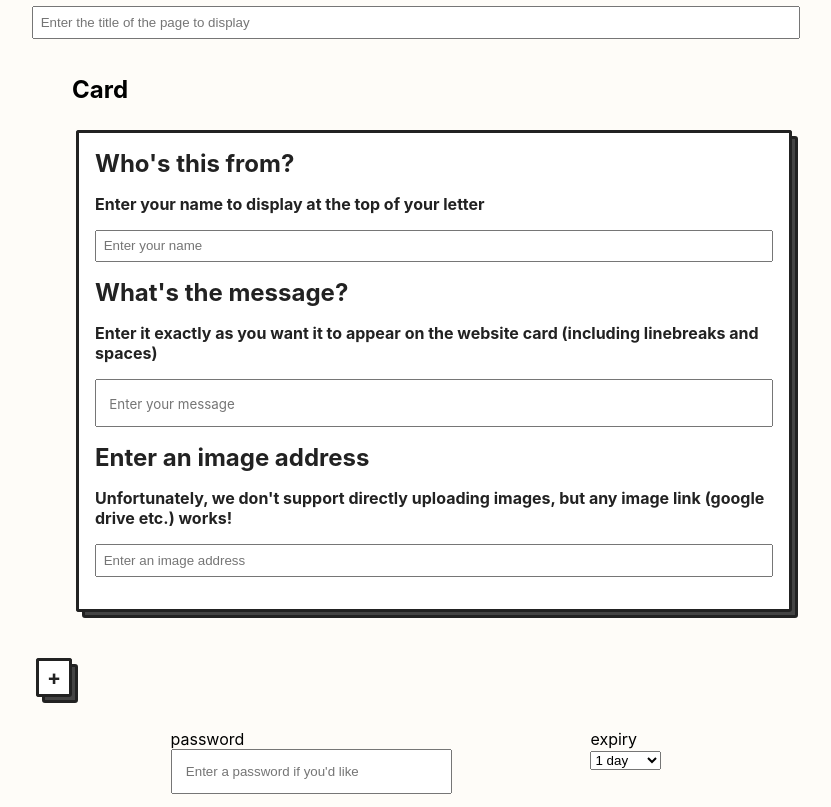
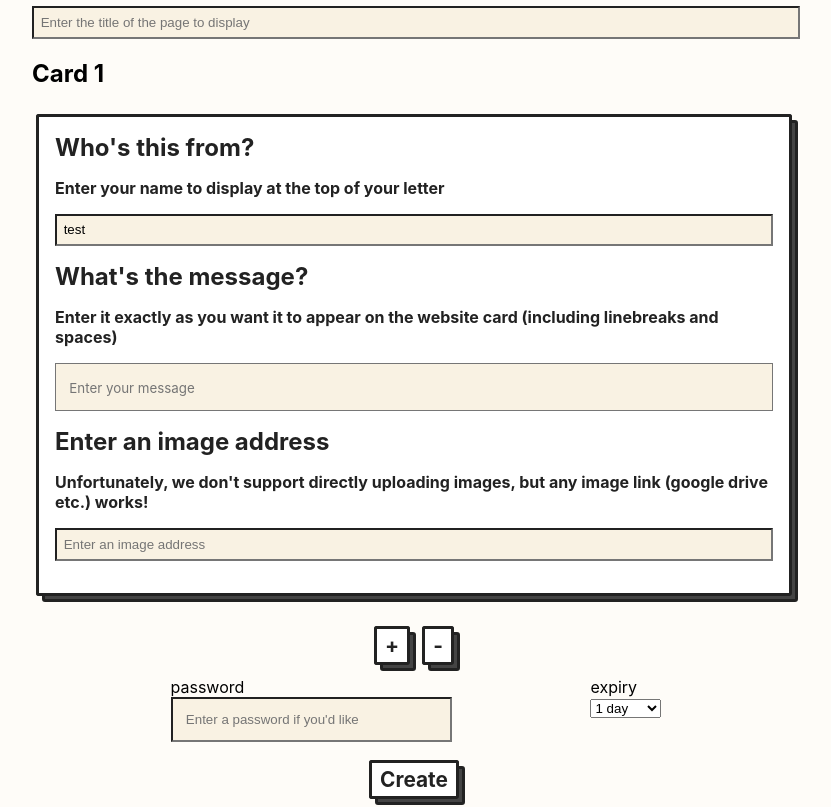
Before and after one commit to amirgamil/carly, a Next.js app in the folder frontend/: page / in a window 1280 px wide. Shown: the part 1820-2627 px from the top of the page, without its empty margins (224-1055 px from the left). Built offline with nearby package versions, Linux system fonts and the light colour scheme.

Commit message:
fix multiple cards on frontend

```diff
--- a/frontend/src/components/Content.js
+++ b/frontend/src/components/Content.js
@@ -8,10 +8,16 @@ const TextInput = styled.textarea`
 `;
 
 export default function Content({placeholderTxt, content, onchange}) {
+
+    const handleChange = (evt) => {
+        onchange(evt.target.value);
+        evt.preventDefault();
+    }
+
     return (
         <div className = "block-body">
             <TextInput className = "editor" placeholder = {placeholderTxt}
-            onChange={(evt) => onchange(evt.target.value)} value = {content} />
+            onChange={(evt) => handleChange(evt)} value = {content} />
             <div className = {`p-heights ${content.endsWith("\n") ? "newLine" : ""}`}>{content}</div>
         </div>
     )
--- a/frontend/src/components/Entry.js
+++ b/frontend/src/components/Entry.js
@@ -8,25 +8,38 @@ margin: 0 auto;
 `;
 
 
-const Entry = ({key, nameLetter, setNameLetter, msg, setMsgLetter, imgAdd, setImgAdd}) => {
+const Entry = ({index, nameLetter, msg, imgAdd, dispatch}) => {
+    //no way to break this code up since we need to get data from child component and can't pass in
+    //callback with methods already set
+    const updateNameData = (value) => {
+        dispatch({operation: "update", key: "name", value: value, indexModify: index})
+    }
+
+    const updateMsgData = (value) => {
+        dispatch({operation: "update", key: "msg", value: value, indexModify: index})
+    }
+    const updateImgAdd = (value) => {
+        dispatch({operation: "update", key: "imgAdd", value: value, indexModify: index})
+    }
+
     return (
         <OptionContainer>
-            <h2>Card {key}</h2>
+            <h2>Card {index + 1}</h2>
             <div className="block wrapper" style={{padding: "0 1em 2em 1em"}}>
                 <OptionContainer>
                     <h1 className="option">Who's this from?</h1>
                     <p>Enter your name to display at the top of your letter</p>
-                    <Text placeholderTxt="Enter your name" value={nameLetter} onchange = {setNameLetter}/>
+                    <Text key={"name" + index} placeholderTxt="Enter your name" value={nameLetter} onchange = {updateNameData}/>
                 </OptionContainer>
                 <OptionContainer>
                     <h1 className="option">What's the message?</h1>
                     <p>Enter it exactly as you want it to appear on the website card (including linebreaks and spaces)</p>
-                    <Content placeholderTxt="Enter your message" content = {msg} onchange={setMsgLetter}/>
+                    <Content placeholderTxt="Enter your message" content = {msg} onchange={updateMsgData}/>
                 </OptionContainer>
                 <OptionContainer>
                     <h1 className="option">Enter an image address</h1>
                     <p>Unfortunately, we don't support directly uploading images, but any image link (google drive etc.) works!</p>
-                    <Text placeholderTxt="Enter an image address" value={imgAdd} onchange = {setImgAdd}/>
+                    <Text key={"name" + index} placeholderTxt="Enter an image address" value={imgAdd} onchange = {updateImgAdd}/>
                 </OptionContainer>
             </div>
         </OptionContainer>
--- a/frontend/src/components/Text.js
+++ b/frontend/src/components/Text.js
@@ -8,9 +8,13 @@ const TitleInput = styled.input`
 `;
 
 const Title = ({placeholderTxt, value, onchange}) => {
+    const handleChange = (evt) => {
+        onchange(evt.target.value);
+        evt.preventDefault();
+    }
     return (
         <TitleInput placeholder={placeholderTxt}
-        onChange={evt => onchange(evt.target.value)} value = {value} />
+        onChange={evt => handleChange(evt)} value = {value} />
     )
 }
 
--- a/frontend/src/pages/index.js
+++ b/frontend/src/pages/index.js
@@ -5,7 +5,7 @@ import styled from 'styled-components';
 import Intro from '../components/Intro.js'
 import Text from '../components/Text'
 import PopUp from '../components/PopUp'
-import { useState } from 'react'
+import { useReducer, useState } from 'react'
 import createLetter from '../https/createLetter'
 import Info from '../components/Info'
 import Entry from '../components/Entry';
@@ -20,11 +20,35 @@ const OptionContainer = styled.div`
     margin: 0 auto;
 `;
 
+//reducer takes (state, action) but we destructure action into the 4 values we need
+const reducer = (cardStore, {operation, key, value, indexModify}) => {
+  switch (operation) {
+    case "add":
+      return [...cardStore, {name: "", msg: "", imgAdd: ""}];
+    case "remove":
+      return cardStore.filter((_, index) => index !== key);
+    case "update":
+      //need to destructure state to create a new copy so that React picks up the change to rerender!
+      let newCardStore = [...cardStore]
+      newCardStore.forEach((data, index) => {
+        if (index === indexModify) {
+          data[key] = value;
+        }
+        return data;
+      });
+      return newCardStore;
+    default:
+      return cardStore;
+  }
+};
+
 export default function Home() {
   const [titleLetter, setTitleLetter] = useState('');
-  const [nameLetter, setNameLetter] = useState('');
-  const [msg, setMsgLetter] = useState('');
-  const [imgAdd, setImgAdd] = useState('');
+  //Card store is an array of objects {"name": _, "msg": , "img":}
+  //useReducer takes (reducer, initialState)
+  const [cardStore, dispatch] = useReducer(reducer, [{name: "test", msg: "", imgAdd: ""}] );
+  // const [msg, setMsgLetter] = useState(['']);
+  // const [imgAdd, setImgAdd] = useState(['']);
   const [newURL, setNewURL] = useState('');
   const [popUp, togglePopUp] = useState(false);
   const [password, setPassword] = useState('');
@@ -72,6 +96,20 @@ export default function Home() {
 
   }
 
+  //general handler used to modify the different values in each of the cards
+  //key is the type of variable being changed (name, img, msg), newContent is what to update this with and index is which card
+  //newContent needs to get passed up (to this component the parent) from child
+  function updateField(key, newContent, index) {
+    dispatch({operation: "add", key: key, value: newContent, indexModify: index})
+  }
+
+  function decreaseNumberCards() {
+    const len = cardStore.length;
+    if (len >= 2) {
+      dispatch({operation: "remove", key: cardStore.length - 1})
+    }
+  }
+
   return (
     <>
       <Header />
@@ -82,19 +120,31 @@ export default function Home() {
           <div className="" style={{marginTop: "3em", display: "flex",
         flexDirection: "column", justifyContent: "space-between",
         padding: "1em"}}>
-            <h1 className="cp">Let's make a card!</h1>
+            <h1 className="cp">Let's make a letter!</h1>
             <OptionContainer>
                 <h1 className="option">Pick the title</h1>
                 <Text placeholderTxt="Enter the title of the page to display" value={titleLetter} onchange = {setTitleLetter}/>
+                {console.log("hi")}
+                {cardStore.map((_, i) => {
+                  return <Entry key={i.toString()} index={i} nameLetter={cardStore[i].name} msg={cardStore[i].msg}
+                  imgAdd={cardStore[i].imgAdd} dispatch={dispatch} />
+                  })}
             </OptionContainer>
-            <ul>{[...Array(numPeople)].map((_, i) => {
-              return <Entry key={i} nameLetter={nameLetter} setNameLetter={setNameLetter} msg={msg}
-              setMsgLetter={setMsgLetter} imgAdd={imgAdd} setImgAdd={setImgAdd}/>
-            })}</ul>
-            <span className="block" style = {{width: "fit-content" ,marginTop: "20px", fontSize: "1.3em"}} onClick={() => setNumPeople(numPeople + 1)}>
-              +
-            </span>
-            <br/>
+            <OptionContainer>
+              <div style={{display: "flex", flexDirection: "row", justifyContent: "center"}}>
+                <span className="block" style = {{width: "fit-content" ,marginTop: "20px", fontSize: "1.3em", backgroundColor: "red"}}
+                      onClick={() => dispatch({operation: "add"})}>
+                  +
+                </span>
+                <span className="block" style = {{width: "fit-content" ,marginTop: "20px", fontSize: "1.3em"}}
+                      onClick={() => decreaseNumberCards()}>
+                  -
+                </span>
+
+              </div>
+
+            </OptionContainer>
+
             <div style={{display: "flex", flexDirection: "row", justifyContent: "space-evenly", width: "100%"}}>
               <div>
                 <label>password</label>
@@ -114,9 +164,11 @@ export default function Home() {
               </div>
 
             </div>
-            <span className="block" style = {{width: "fit-content" ,marginTop: "20px", fontSize: "1.3em"}} onClick={generateCard}>
+            <br/>
+            <span className="block" style = {{width: "fit-content" ,marginTop: "20px", fontSize: "1.3em", margin: "0 auto"}} onClick={generateCard}>
                 Create
-            </span>
+              </span>
+
         </div>
         <hr style={{borderBottom: "4px dotted black", border: "0px", padding: "20px", display: "block"}}></hr>
       </Container>
--- a/frontend/src/styles/globals.css
+++ b/frontend/src/styles/globals.css
@@ -70,9 +70,14 @@ textarea {
   position: absolute;
 }
 
+input {
+  border: 0.1 black solid;
+}
+
 input, textarea {
   padding: 1em;
-  width: 100% !important
+  width: 100% !important;
+  background-color: var(--bg);
 }
 
 .newLine {
```
